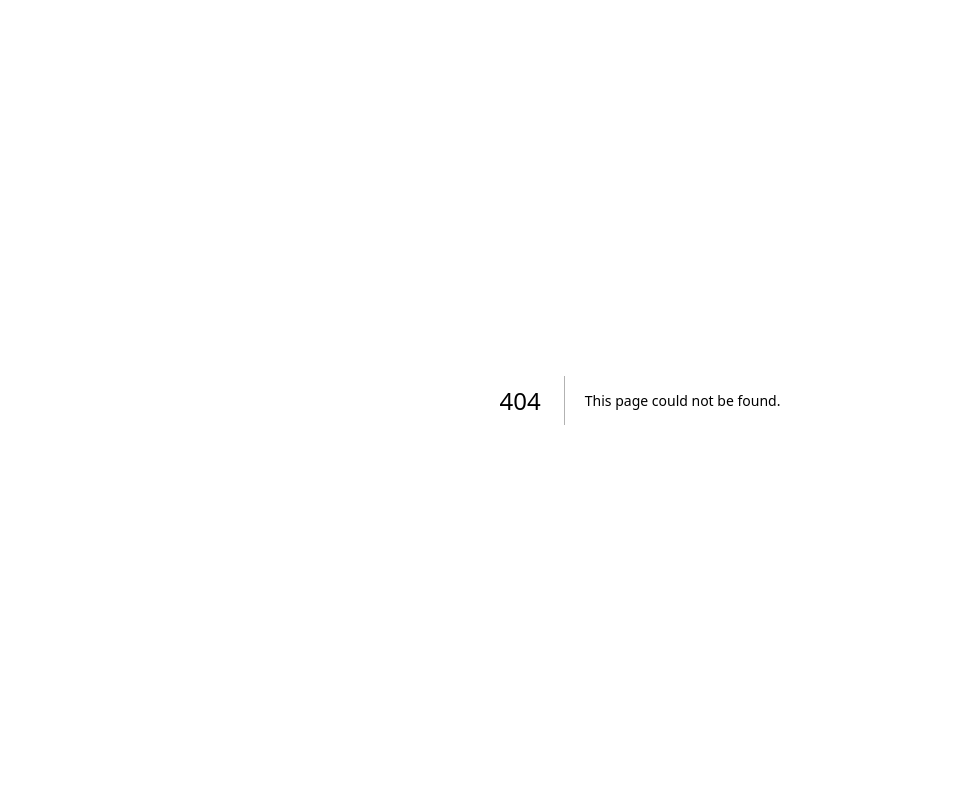
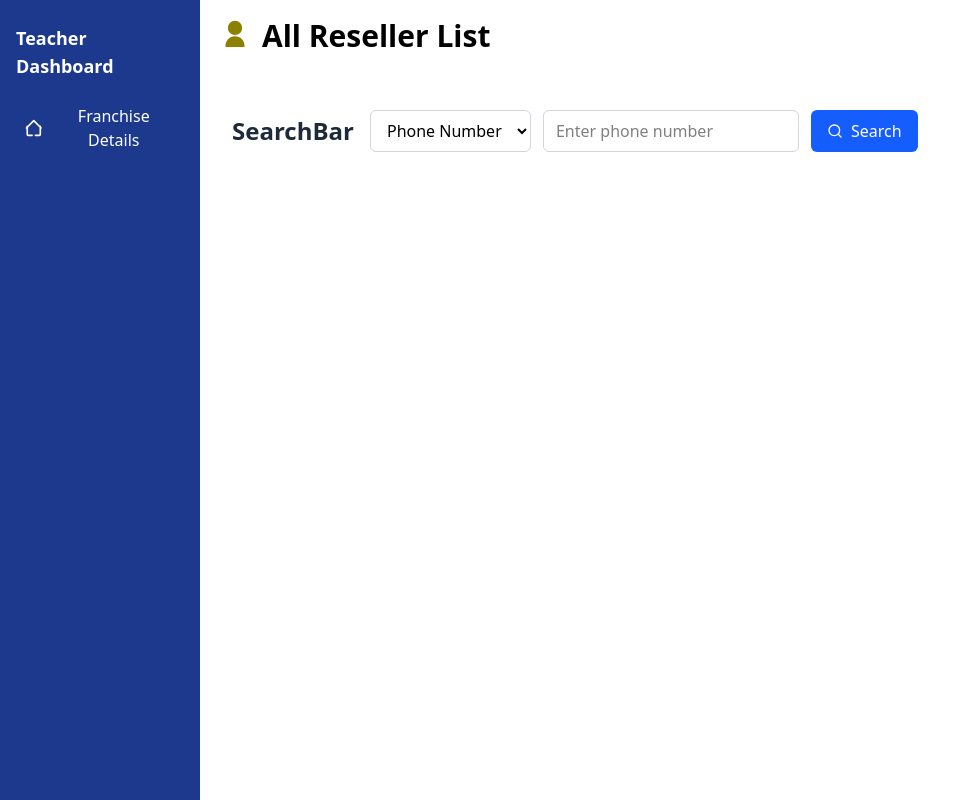
Before and after one commit to mainakk58/reseller-panel-nextJs, a Next.js app: page /teacher/resellerdetails in a window 1280 px wide. Before the commit this address had no page. Shown: the whole page, without its empty margins (0-965 px from the left). Built offline with nearby package versions, Linux system fonts and the light colour scheme.

Commit message:
reseller panel is working fine

```diff
--- /dev/null
+++ b/public/icons/NeutralHuman.tsx
@@ -0,0 +1,30 @@
+import React from "react";
+
+type NeutralHumanProps = {
+  size?: string;
+  color?: string;
+  className?: string;
+};
+
+const NeutralHuman: React.FC<NeutralHumanProps> = ({
+  size = "100px",
+  color = "#8B8000",
+  className = "",
+}) => (
+  <svg
+    width={size}
+    height={size}
+    viewBox="0 0 64 64"
+    xmlns="http://www.w3.org/2000/svg"
+    className={className}
+    style={{display: "inline-block", verticalAlign: "baseline"}}
+  >
+    <circle cx="32" cy="20" r="12" fill={color} />
+    <path
+      fill={color}
+      d="M16 50c0-8.837 7.163-16 16-16s16 7.163 16 16v2H16v-2z"
+    />
+  </svg>
+);
+
+export default NeutralHuman;
--- /dev/null
+++ b/public/icons/SearchIcon.tsx
@@ -0,0 +1,32 @@
+import React from "react";
+
+type SearchIconProps = {
+  size?: string;
+  color?: string;
+  className?: string;
+};
+
+const SearchIcon: React.FC<SearchIconProps> = ({
+  size = "24px",
+  color = "currentColor",
+  className = "",
+}) => (
+  <svg
+    width={size}
+    height={size}
+    viewBox="0 0 24 24"
+    fill="none"
+    stroke={color}
+    strokeWidth="2"
+    strokeLinecap="round"
+    strokeLinejoin="round"
+    className={className}
+    xmlns="http://www.w3.org/2000/svg"
+    style={{display: "inline-block", verticalAlign: "middle"}}
+  >
+    <circle cx="11" cy="11" r="8" />
+    <line x1="21" y1="21" x2="16.65" y2="16.65" />
+  </svg>
+);
+
+export default SearchIcon;
--- /dev/null
+++ b/src/app/teacher/layout.tsx
@@ -0,0 +1,10 @@
+import TeacherDashboard from "@/components/page/teacher/TeacherDashboard";
+
+export default function Layout({children}: {children: React.ReactNode}) {
+  return (
+    <div className="flex">
+      <TeacherDashboard />
+      <div className="flex-1 p-4">{children}</div>
+    </div>
+  );
+}
--- a/src/app/teacher/page.tsx
+++ b/src/app/teacher/page.tsx
@@ -1,12 +1,7 @@
-import TeacherDashboard from "@/components/page/teacher/TeacherDashboard";
+"use client";
 
-function page() {
-  return (
-    <>
-    <TeacherDashboard />
-    </>
-
-);
+function Page() {
+  return <div className="flex">hello</div>;
 }
 
-export default page;
+export default Page;
--- /dev/null
+++ b/src/app/teacher/resellerdetails/page.tsx
@@ -0,0 +1,68 @@
+"use client";
+import {FormEvent, useState} from "react";
+import NeutralHuman from "../../../../public/icons/NeutralHuman";
+import SearchIcon from "../../../../public/icons/SearchIcon";
+
+export default function Page() {
+  const [searchType, setSearchType] = useState("phone");
+  const [inputValue, setInputValue] = useState("");
+
+  function handleSubmit(e: FormEvent<HTMLFormElement>) {
+    e.preventDefault();
+    console.log(`Searching by ${searchType}:`, inputValue);
+  }
+
+  return (
+    <>
+      <div className="flex flex-col gap-10">
+        <div className="flex items-end gap-2">
+          <NeutralHuman size="38px" className="align-baseline" />
+          <p className="text-3xl font-bold">All Reseller List</p>
+        </div>
+
+        <div className="flex items-center gap-4 bg-white p-4 rounded-lg">
+          <h2 className="font-semibold text-2xl text-gray-800">SearchBar</h2>
+          <form onSubmit={handleSubmit}>
+            <div className="flex gap-3">
+              <select
+                value={searchType}
+                onChange={(e) => {
+                  setSearchType(e.target.value);
+                  setInputValue("");
+                }}
+                className="border border-gray-300 rounded-md px-3 py-2 focus:outline-none focus:ring-2 focus:ring-blue-500 focus:border-transparent"
+              >
+                <option value="phone">Phone Number</option>
+                <option value="email">Email</option>
+              </select>
+
+              <input
+                type={searchType === "phone" ? "tel" : "email"}
+                value={inputValue}
+                onChange={(e) => setInputValue(e.target.value)}
+                onKeyPress={(e) => {
+                  if (e.key === "Enter") {
+                    e.preventDefault();
+                    handleSubmit(e as any);
+                  }
+                }}
+                placeholder={
+                  searchType === "phone" ? "Enter phone number" : "Enter email"
+                }
+                className="border border-gray-300 rounded-md px-3 py-2 w-64 focus:outline-none focus:ring-2 focus:ring-blue-500 focus:border-transparent"
+              />
+
+              <button
+                type="submit"
+                className="flex items-center gap-2 bg-blue-600 hover:bg-blue-700 text-white px-4 py-2 rounded-md transition-colors duration-200 focus:outline-none focus:ring-2 focus:ring-blue-500 focus:ring-offset-2"
+              >
+                <SearchIcon size="16px" />
+                Search
+              </button>
+            </div>
+          </form>
+        </div>
+      </div>
+    </>
+  );
+}
--- a/src/components/page/teacher/TeacherDashboard.tsx
+++ b/src/components/page/teacher/TeacherDashboard.tsx
@@ -1,5 +1,6 @@
 "use client";
 
+import Link from "next/link";
 import {useState} from "react";
 import HomeIcon from "../../../../public/icons/HomeIcon";
 
@@ -11,6 +12,7 @@ function TeacherDashboard() {
         <p className="text-white text-lg font-semibold">Teacher Dashboard</p>
 
         <div className="w-full">
+          <Link href={"/teacher"}>
             <button
               onClick={() => setFrPortalOpen((prev) => !prev)}
               className="flex items-center w-full text-white px-2 py-2 hover:bg-blue-800 rounded transition-colors"
@@ -18,15 +20,19 @@ function TeacherDashboard() {
               <HomeIcon className="w-5 h-5 mr-2" />
               Franchise Details
             </button>
+          </Link>
 
           <div
             className={`transition-all duration-300 ease-in-out overflow-hidden pl-7 ${
               frPortalOpen ? "max-h-40 opacity-100 mt-2" : "max-h-0 opacity-0"
             }`}
           >
-            <button className="text-blue-200 hover:text-white hover:underline">
+            <Link
+              href={"/teacher/resellerdetails"}
+              className="text-blue-200 hover:text-white hover:underline"
+            >
               Reseller details
-            </button>
+            </Link>
           </div>
         </div>
       </div>
```
Lines whose indentation alone changed are shown as unchanged.
